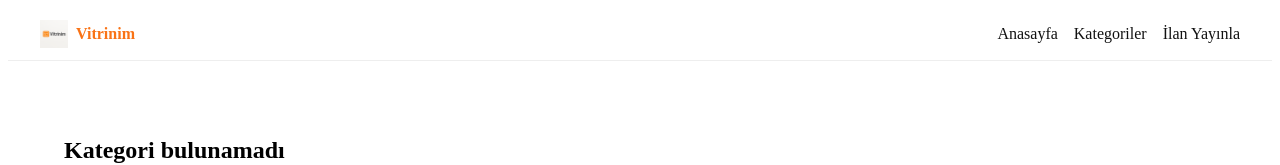
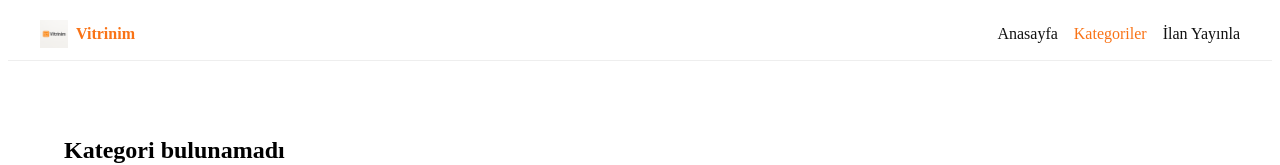
Before and after one commit to serpceyemek/vitrinim, a React (Create React App) app: page /kategori in a window 1280 px wide. Shown: the top 165 px of the page. Built offline with nearby package versions, Linux system fonts and the light colour scheme.

Commit message:
fix(header): /categories/kategori ve /new/yeni

```diff
--- a/src/components/Header.jsx
+++ b/src/components/Header.jsx
@@ -30,14 +30,14 @@ export default function Header() {
             Anasayfa
           </Link>
           <Link
-            to="/categories"
-            style={{ textDecoration: "none", color: isActive("/categories") ? "#f97316" : "#111" }}
+            to="/kategori"
+            style={{ textDecoration: "none", color: isActive("/kategori") ? "#f97316" : "#111" }}
           >
             Kategoriler
           </Link>
           <Link
-            to="/new"
-            style={{ textDecoration: "none", color: isActive("/new") ? "#f97316" : "#111" }}
+            to="/yeni"
+            style={{ textDecoration: "none", color: isActive("/yeni") ? "#f97316" : "#111" }}
           >
             İlan Yayınla
           </Link>
```
